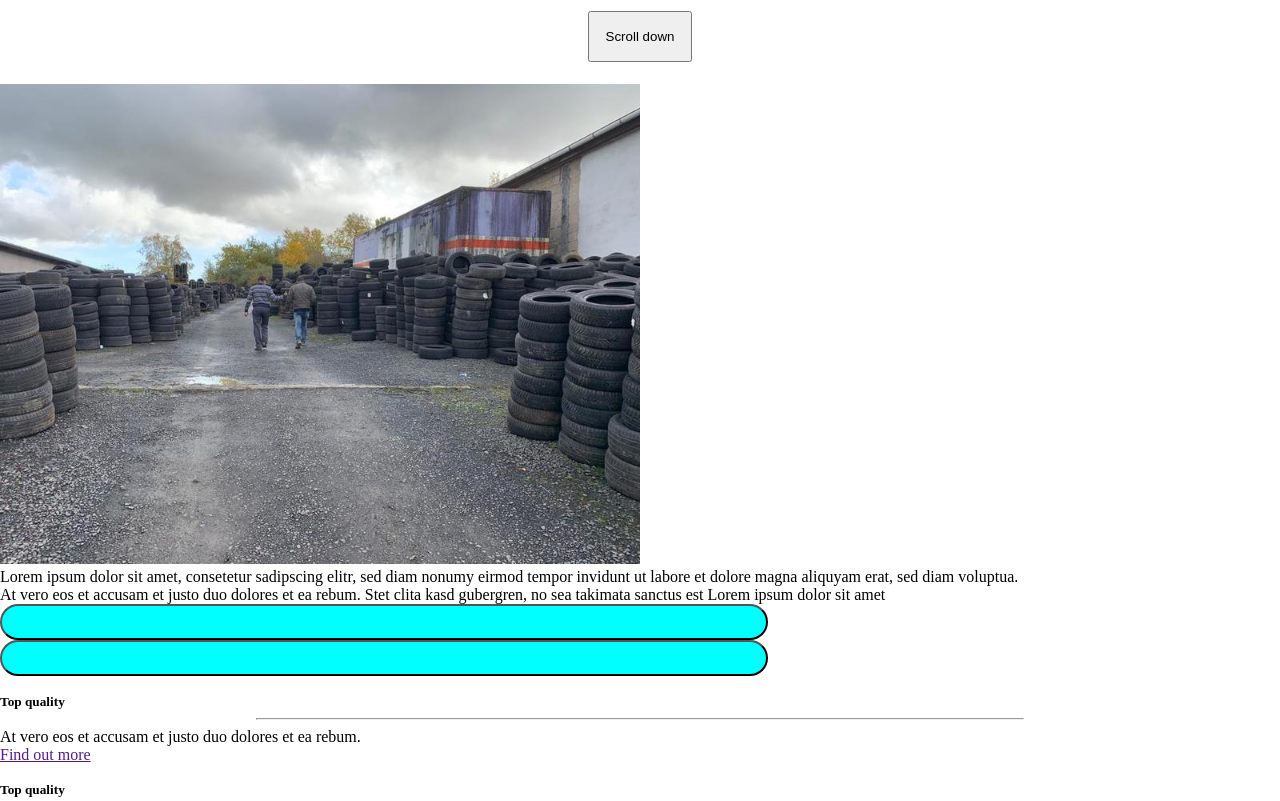
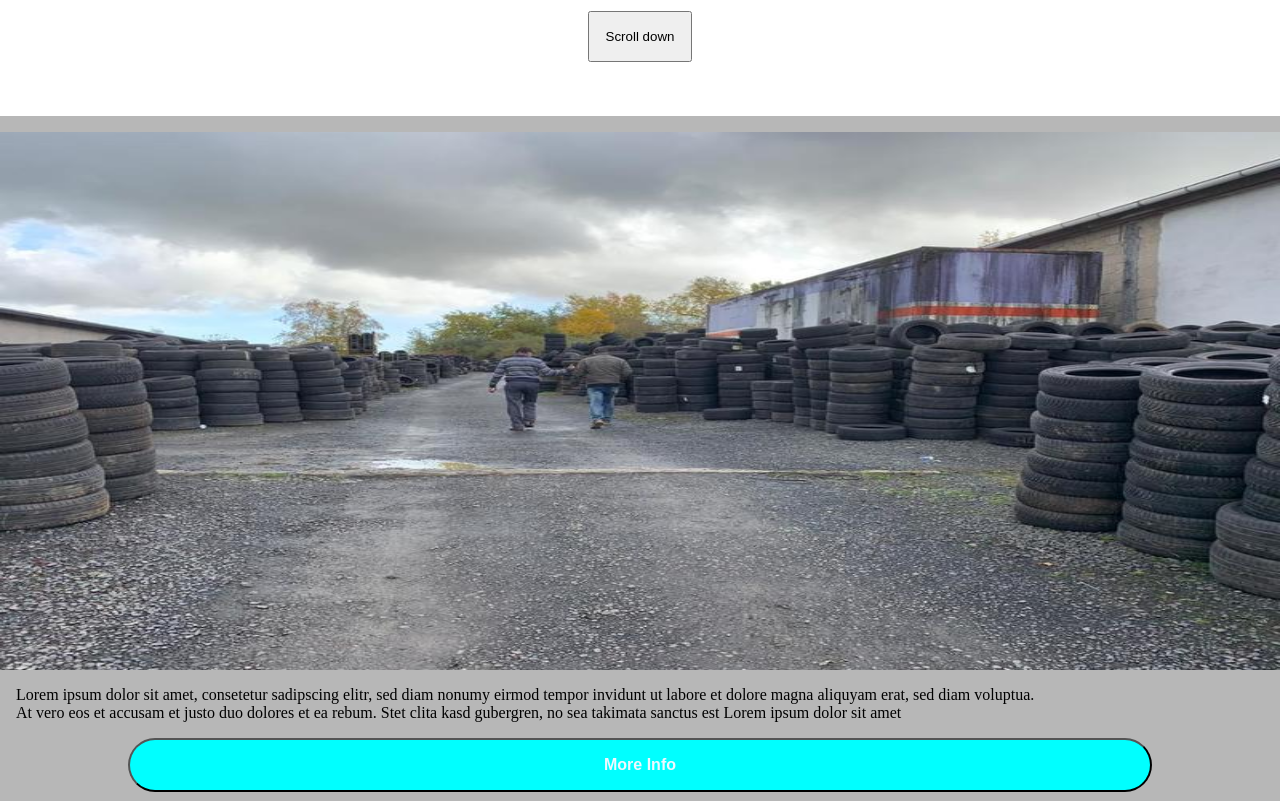
Before and after one commit to James-P-Boyle/Export-Tires, a plain HTML site: page index.html in a window 1280 px wide. Shown: the part 760-1561 px from the top of the page. Drawn offline with Linux system fonts and the light colour scheme.

Commit message:
Style about section

```diff
--- a/index.html
+++ b/index.html
@@ -39,45 +39,18 @@
       </div>
     </section>
 
-    <!--
-      <div class="hero-grid">
-        <div class="item1">
-
-        </div>
-        <div class="item2">
-          <img src="images/hero.png" alt="Tires" />
-        </div>
-        <div class="item3">
-
-        </div>
-
-        <div class="flex-buttons">
-
-        </div>
-      </div>
-
-
-    <button class="continue-button">Scroll down</button> -->
-
     <!-- ABOUT US CAROUSEL -->
     <section id="about-us">
-      <div class="about-grid">
-        <img class="grid1" src="images/about-us.jpeg" alt="Company" />
-        <p>
-          Lorem ipsum dolor sit amet, consetetur sadipscing elitr, sed diam
-          nonumy eirmod tempor invidunt ut labore et dolore magna aliquyam erat,
-          sed diam voluptua.
-
-          <br />
-
-          At vero eos et accusam et justo duo dolores et ea rebum. Stet clita
-          kasd gubergren, no sea takimata sanctus est Lorem ipsum dolor sit amet
-        </p>
-        <div class="grid3">
-          <button class="cta"></button>
-          <button class="cta"></button>
-        </div>
-      </div>
+      <img src="images/about-us.jpeg" alt="Company" />
+      <p>
+        Lorem ipsum dolor sit amet, consetetur sadipscing elitr, sed diam nonumy
+        eirmod tempor invidunt ut labore et dolore magna aliquyam erat, sed diam
+        voluptua.
+        <br />
+        At vero eos et accusam et justo duo dolores et ea rebum. Stet clita kasd
+        gubergren, no sea takimata sanctus est Lorem ipsum dolor sit amet
+      </p>
+      <button class="cta2">More Info</button>
     </section>
     <!-- CARD SECTION -->
     <section id="card-qualities">
--- a/style.css
+++ b/style.css
@@ -80,13 +80,37 @@ nav ul {
   font-weight: bolder;
   font-size: 1.2rem;
 }
+.cta2 {
+  background-color: aqua;
+  padding: 1rem;
+  width: 80%;
+  margin: 0 auto;
+
+  border-radius: 50px;
+  color: aliceblue;
+  font-weight: bolder;
+  font-size: 1rem;
+}
 .continue-button {
   padding: 1rem;
   max-width: 20%;
   margin: 1rem auto;
 }
 
+/* ABOUT US */
+#about-us {
+  margin: 2rem auto;
+  max-width: 100%;
+  background-color: rgba(77, 76, 76, 0.4);
+  padding: 1rem 0;
+  display: flex;
+  flex-direction: column;
+  height: 100vh;
+}
 #about-us img {
-  width: 50%;
-  height: 50%;
+  width: 100%;
+  height: 70%;
 }
+#about-us p {
+  padding: 1rem;
+}
```
